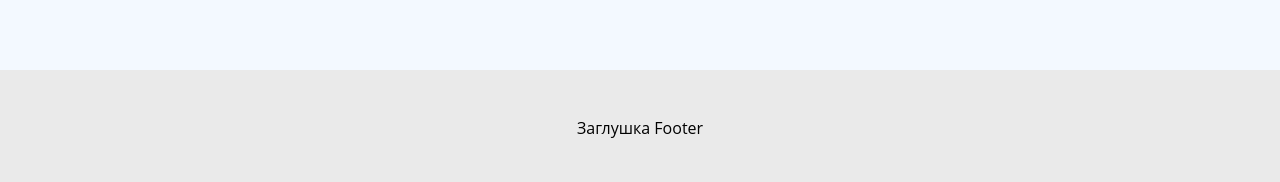
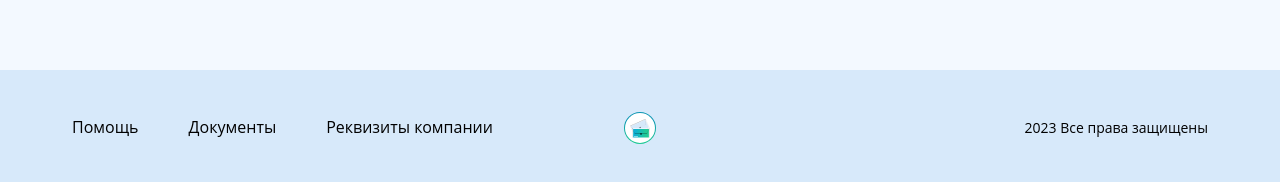
Before and after one commit to social-network-ya-practicum/frontend, a React (Create React App) app: page / in a window 1280 px wide. Shown: the part 614-796 px from the top of the page. Built offline with nearby package versions, Linux system fonts and the light colour scheme.

Commit message:
chore: установил MobX

```diff
--- a/package.json
+++ b/package.json
@@ -7,6 +7,7 @@
 		"@testing-library/react": "^13.0.0",
 		"@testing-library/user-event": "^13.2.1",
 		"classnames": "^2.3.2",
+		"mobx-react-lite": "^3.4.3",
 		"prop-types": "15.8.1",
 		"react": "^18.2.0",
 		"react-dom": "^18.2.0",
@@ -87,7 +88,6 @@
 		"@storybook/react": "7.0.7",
 		"@storybook/react-webpack5": "7.0.7",
 		"@storybook/testing-library": "0.0.14-next.2",
-		"storybook-addon-react-router-v6": "^1.0.2",
 		"babel-plugin-named-exports-order": "0.0.2",
 		"commitizen": "^4.3.0",
 		"cz-conventional-changelog": "^3.3.0",
@@ -97,6 +97,7 @@
 		"lint-staged": "^13.2.1",
 		"prettier": "^2.8.8",
 		"storybook": "7.0.7",
+		"storybook-addon-react-router-v6": "^1.0.2",
 		"webpack": "5.81.0"
 	},
 	"lint-staged": {
--- a/src/components/layouts/main-layout/main-layout.jsx
+++ b/src/components/layouts/main-layout/main-layout.jsx
@@ -1,6 +1,7 @@
 import { Outlet } from 'react-router-dom';
 import styles from './main-layout.module.scss';
 import Header from '../../header/header';
+import Footer from '../../footer/footer';
 
 function MainLayout() {
 	return (
@@ -16,20 +17,13 @@ function MainLayout() {
 			<main className={styles.layout__content}>
 				<Outlet />
 			</main>
-
-			{/* @TODO:  Заменить <footer> на Footer */}
-			<footer
-				style={{
-					display: 'flex',
-					justifyContent: 'center',
-					alignItems: 'center',
-					height: 'var(--footer_height)',
-					backgroundColor: '#EAEAEA',
-					width: '100%',
+			<Footer
+				user={{
+					first_name: 'Юлия',
+					photo: '',
+					userId: 'string',
 				}}
-			>
-				Заглушка Footer
-			</footer>
+			/>
 		</div>
 	);
 }
```
Also changed, not shown: 2 other files (tests, documents, lock files or other folders).
